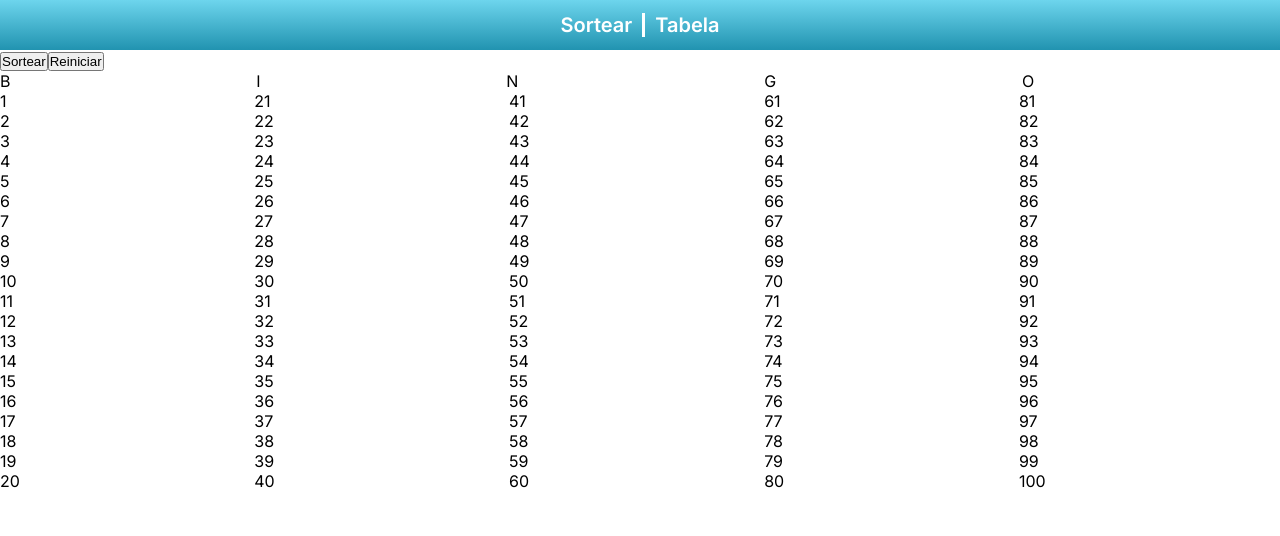
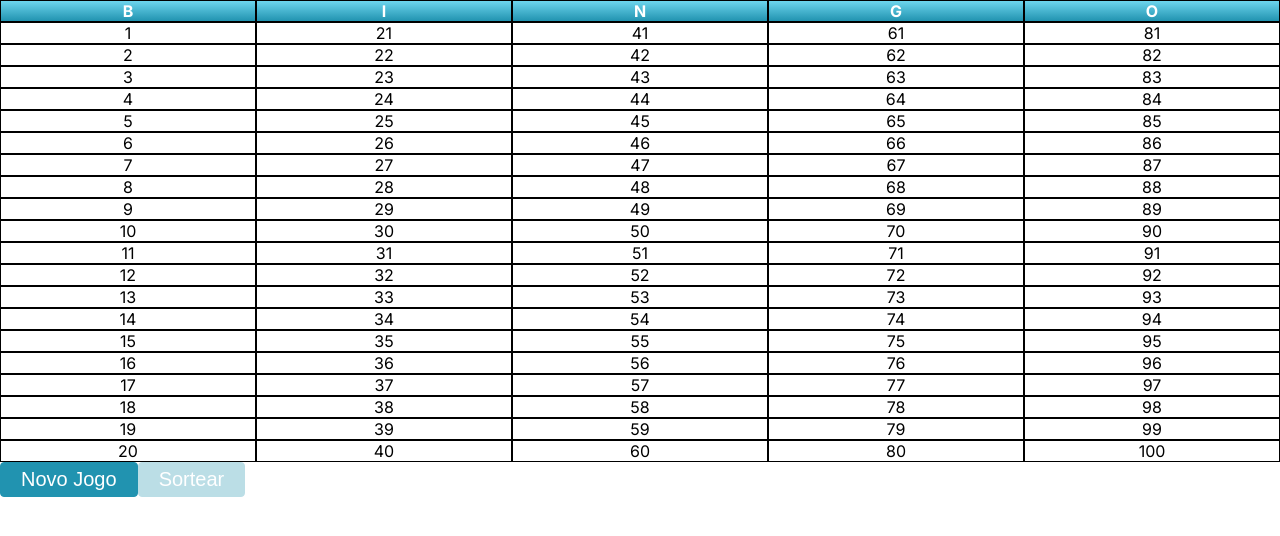
Before and after one commit to Davidlblanco/bingo, a Next.js app: page /sort in a window 1280 px wide. Shown: the top 536 px of the page. Built offline with nearby package versions, Linux system fonts and the light colour scheme.

Commit message:
create new game

```diff
--- a/src/app/page.tsx
+++ b/src/app/page.tsx
@@ -1,6 +1,6 @@
 "use client";
 import React,{useEffect, useState} from "react";
-import Header from "./components/Header";
+// import Header from "./components/Header";
 
 
 import styles from "./page.module.css";
@@ -40,7 +40,7 @@ export default function Home() {
    }
   return (
    <div>
-    <Header/>
+    {/* <Header/> */}
     <div className={styles.tableHolder}>
       <div className={styles.fullTable}>
         {columns.map((itm,idx)=>
--- a/src/app/sort/page.module.css
+++ b/src/app/sort/page.module.css
@@ -2,14 +2,39 @@
   display: grid;
   grid-template-rows: repeat(20, auto);
   grid-template-columns: repeat(5, auto);
+  text-align: center;
 }
+.fullTable div,.fullTableTitle p{
+  border: 1px solid #000;
+  width: 20vw;
+  line-height: 20px;
+}
+.fullTableTitle p{
+  background: #2193b0;  /* fallback for old browsers */
+  background: -webkit-linear-gradient(to bottom, #6dd5ed, #2193b0);  /* Chrome 10-25, Safari 5.1-6 */
+  background: linear-gradient(to bottom, #6dd5ed, #2193b0); /* W3C, IE 10+/ Edge, Firefox 16+, Chrome 26+, Opera 12+, Safari 7+ */
+  color: #fff;
+  font-weight: 700;
+}
+
 .fullTable{grid-auto-flow: column;}
 
 .active{
-  background: red;
+  background: #6dd5ed;
 }
 .lastFive{
   display: grid;
   grid-template-columns: repeat(5, auto);
   list-style: none;
 }
+.sort button{
+  background: #2193b0;  /* fallback for old browsers */
+  border-radius: 4px;
+  color: #fff;
+  border: 1px solid #2193b0 ;
+  font-size: 20px;
+  padding: 5px 20px;
+}
+.sort button:disabled{
+  opacity: .3;
+}
--- a/src/app/sort/page.tsx
+++ b/src/app/sort/page.tsx
@@ -1,12 +1,13 @@
 "use client";
 import React, { useState } from 'react';
-import Header from '../components/Header'
+// import Header from '../components/Header'
 import styles from "./page.module.css";
 
 export default function Page() {
   const numbers = [...Array(101).keys()].splice(1);
   const [allNumbers, setAllNumbers] = useState(numbers);
   const [sortedNumbers, setSortedAllNumbers] = useState<number[]>([]);
+  const [gameId,setGameId]=useState<number>()
   const handleClick = () => {
     const sort = allNumbers[Math.floor(Math.random()*allNumbers.length)];
     const newNumbers = allNumbers.filter(item => item !== sort);
@@ -16,14 +17,16 @@ export default function Page() {
   const restart = () => {
     setSortedAllNumbers([])
     setAllNumbers(numbers);
+    fetch('/api/',{method:"POST"}).then(res=>res.json()).then(res=>{
+      setGameId(res.id)
+    })
   }
   const lastItems = sortedNumbers.length>0 &&sortedNumbers.length<6?sortedNumbers:sortedNumbers.slice(Math.max(sortedNumbers.length - 5, 1))
 
   return (
     <div className={styles.sort}>
-      <Header />
-      <button onClick={handleClick} disabled={allNumbers.length===0}>Sortear</button>
-      <button onClick={restart} >Reiniciar</button>
+      {/* <Header /> */}
+      {gameId?`id: ${gameId}`:null}
       {sortedNumbers.length>0?<div  className={styles.lastNumber}>Último número: {sortedNumbers[sortedNumbers.length -1]}</div>:null}
       {lastItems.length>0?
         <div>Últimos 5 números:
@@ -43,6 +46,9 @@ export default function Page() {
           <div key={number} className={sortedNumbers.includes(number)?styles.active:''}>{number}</div>,
         )}
       </div>
+      <button onClick={restart}>Novo Jogo</button>
+      <button onClick={handleClick} disabled={allNumbers.length===0||!gameId}>Sortear</button>
+
     </div>
   )
 }
```
